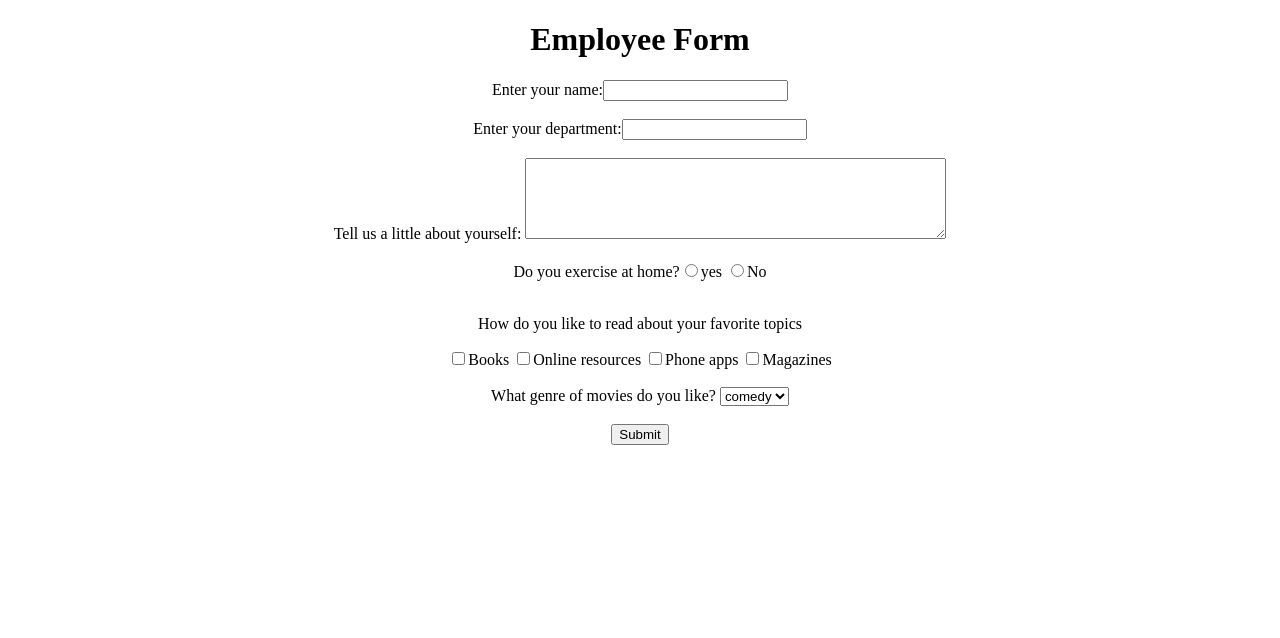
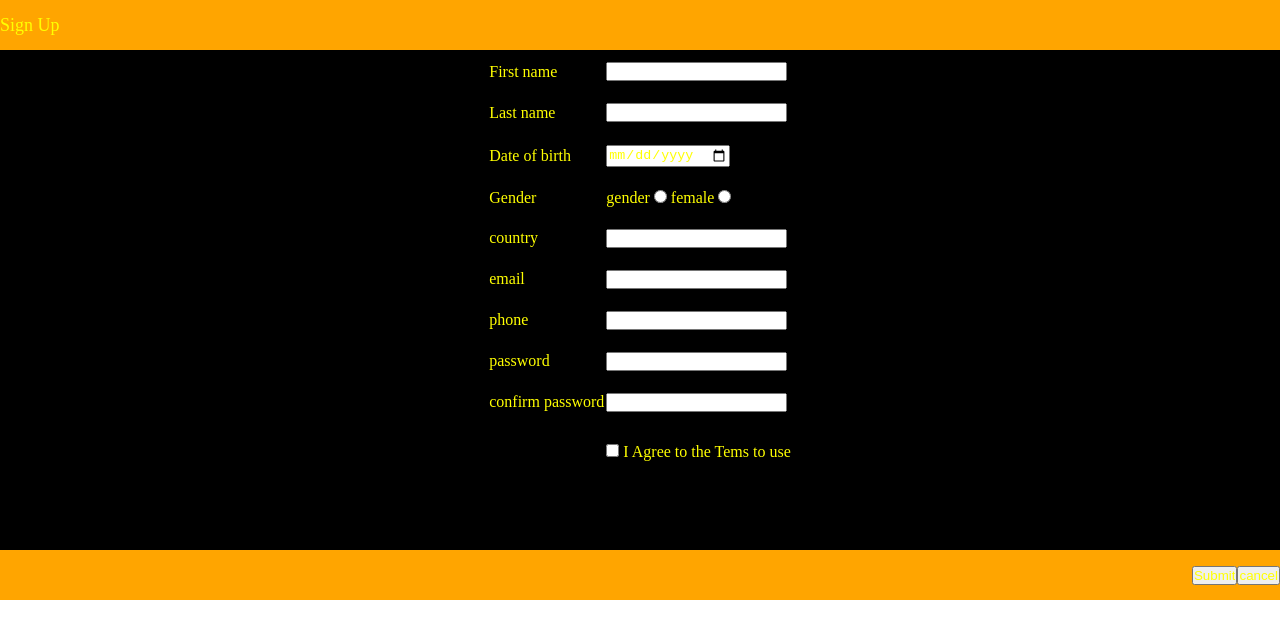
Before and after one commit to RadhaRaman43/Project6_SignUp_Page, a plain HTML site: page index.html in a window 1280 px wide. Drawn offline with Linux system fonts and the light colour scheme.

Commit message:
This is Sign Up page

```diff
--- a/index.html
+++ b/index.html
@@ -5,30 +5,180 @@
     <meta http-equiv="X-UA-Compatible" content="IE=edge">
     <meta name="viewport" content="width=device-width, initial-scale=1.0">
     <title>Document</title>
+
+    <style>
+        *{
+               margin: 0px;
+               padding: 0px;
+
+                color: yellow;
+
+        }
+
+    .ramans{
+        width: 100%;
+        height: 50px;
+        background-color: orange;
+        color: white;
+        display: flex;
+        justify-content: left;
+        align-items: center;
+        font-size: large;
+
+
+    }
+
+    .raman{
+               width: 100%;
+               height: 500px;
+
+
+        background-color: black;
+        display: flex;
+        justify-content: center;
+    }
+    .radha{
+
+        width: 100%;
+        height: 50px;
+        background-color: orange;
+        display: flex;
+        justify-content: right;
+        align-items: center;
+    }
+
+
+
+
+    </style>
 </head>
 <body>
-    <h1 align="center">Employee Form</h1>
-<form align="center">
-    Enter your name:<input type="textarea"><br><br>
 
-    Enter your department:<input type="text"><br><br>
-    Tell us a little about yourself:
-    <textarea cols="50" rows="5" value"textarea"></textarea>
-<br><br>
-    Do you exercise at home?<input type="radio">yes
-     <input type="radio">No<br><br>
-    <p>How do you like to read about your favorite topics</p>
-    <input type="checkbox">Books
-    <input type="checkbox">Online resources
-    <input type="checkbox">Phone apps
-    <input type="checkbox">Magazines<br><br>
-    What genre of movies do you like?
-    <select> <option>comedy</option></select><br><br>
-</form>
-    <form align="center">
-    <input type="submit">
-    </form>
+<div class="ramans">
+   <div>Sign Up</div>
+</div>
 
 
+<div class="raman">
+    <form class="ram" >
+
+    <table style="height: 450px;">
+    <tr>
+       <td>
+        First name
+       </td>
+       <td>
+        <input type="text"><br>
+       </td>
+    </tr>
+
+
+    <tr>
+        <td>
+         Last name
+        </td>
+        <td>
+         <input type="text">
+        </td>
+     </tr>
+
+     <tr>
+        <td>
+         Date of birth
+        </td>
+        <td>
+         <input type="date">
+        </td>
+     </tr>
+
+
+     <tr>
+        <td>
+         Gender
+        </td>
+        <td>
+            <label for="male">gender</label>
+        <input type="radio" id="male" name="gender">
+        <label for="female">female</label>
+        <input type="radio" id="female" name="gender">
+        </td>
+
+
+
+        <tr>
+            <td>
+             country
+            </td>
+            <td>
+             <input type="country">
+            </td>
+         </tr>
+
+     </tr>
+
+
+
+     <tr>
+        <td>
+         email
+        </td>
+        <td>
+         <input type="email">
+        </td>
+     </tr>
+
+
+     <tr>
+        <td>
+        phone
+        </td>
+        <td>
+         <input type="number">
+        </td>
+     </tr>
+
+     <tr>
+        <td>
+        password
+        </td>
+        <td>
+         <input type="password">
+        </td>
+     </tr>
+
+
+     <tr>
+        <td>
+         confirm password
+        </td>
+        <td>
+         <input type="password">
+        </td>
+     </tr>
+
+     <td></td>
+    <td>
+     <input type="checkbox" id="draw" name="hobiesss"> I Agree to the Tems to use<br><br>
+
+    </td>
+
+    </table>
+
+
+
+
+
+</form>
+
+
+
+</div>
+
+
+<div class="radha">
+
+    <div  style="color: green;" ><input type="submit" class="ram">
+</div>
+<div style="color: red;"><input type="button" value="cancel"></div>
 </body>
 </html>
```
